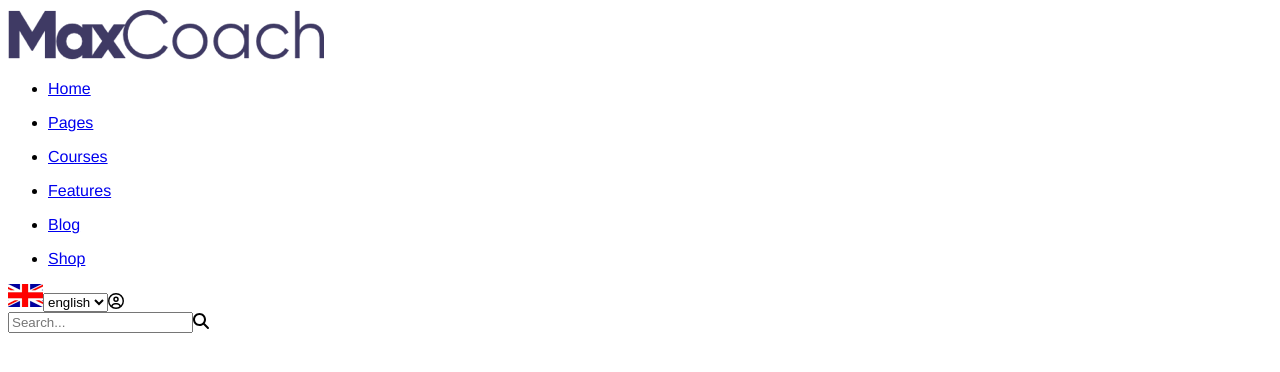
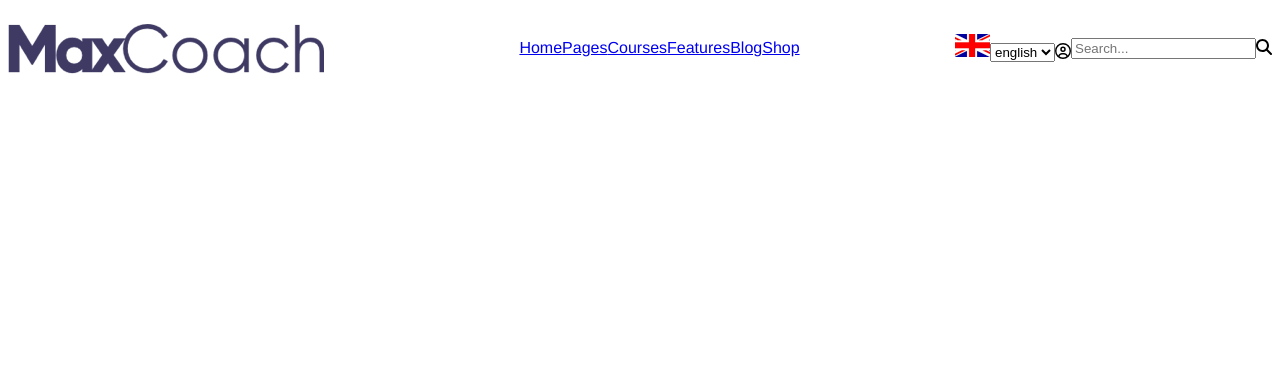
Before and after one commit to NuvoloniM/proj-html-vuejs, a Vue app: page / in a window 1280 px wide. Shown: the top 372 px of the page. Built offline with nearby package versions, Linux system fonts and the light colour scheme.

Commit message:
inizio creazione mixin e style header

```diff
--- /dev/null
+++ b/src/assets/style/mixin.scss
@@ -0,0 +1,15 @@
+@import './variables.scss';
+
+@mixin orizontalMenu {
+    list-style: none;
+    display: flex;
+    align-items: center;
+    justify-content: space-between;
+}
+
+@mixin d-flex ( $just, $align ){
+    display: flex;
+    flex-wrap: wrap;
+    justify-content: $just;
+    align-items: $align;
+}
--- a/src/components/header/HeaderComp.vue
+++ b/src/components/header/HeaderComp.vue
@@ -3,7 +3,6 @@
         <LogoComp/>
         <HeaderNavComp/>
         <SelectComp/>
-        <SearchComp/>
     </div>
 </template>
 
@@ -12,7 +11,6 @@
 import LogoComp from '../header/partials/LogoComp.vue';
 import HeaderNavComp from '../header/partials/HeaderNavComp.vue';
 import SelectComp from '../header/partials/SelectComp.vue';
-import SearchComp from '../header/partials/SearchComp.vue';
 
 export default {
     name: 'HeaderComp',
@@ -20,11 +18,18 @@ export default {
         LogoComp,
         HeaderNavComp,
         SelectComp,
-        SearchComp,
     }
 }
 </script>
 
 <style lang="scss" scoped>
+// importo file mixin
+@import '../../assets/style/mixin.scss';
+
+div {
+    // prendo dal file mixin un set creato con variabili e lo completo con quellop che mi serve
+    @include d-flex( space-between, center);
+    height: 80px;
+}
 
 </style>
--- a/src/components/header/partials/HeaderNavComp.vue
+++ b/src/components/header/partials/HeaderNavComp.vue
@@ -1,7 +1,7 @@
 <template>
     <div>
-        <ul v-for="(element,index) in navbarMenu" :key="index">
-            <li>
+        <ul>
+            <li v-for="(element,index) in navbarMenu" :key="index">
                 <a :href="`${element.url}`">{{element.name}}</a>
             </li>
         </ul>
@@ -45,5 +45,11 @@ export default {
 </script>
 
 <style lang="scss" scoped>
+@import '../../../assets/style/mixin.scss';
+
+ul {
+    @include orizontalMenu;
+}
+
 
 </style>
--- a/src/components/header/partials/SelectComp.vue
+++ b/src/components/header/partials/SelectComp.vue
@@ -1,7 +1,10 @@
 <template>
     <div>
+        <div>
             <!-- uso il valore dato dalla select (mi ritorna l'index dell'array) per mostrare la bandiera legata alla lingua -->
-        <span> <img :src="`${this.language[this.selected].flag}`" alt=""> </span>
+            <span>
+                <img :src="`${this.language[this.selected].flag}`" alt="">
+            </span>
             <!-- inserisco il v-model per ottenere in data il valore selezionato (lo preimposto in 0 per non farlo risultare undefined) -->
             <select name="language" id="lang" v-model="selected">
                 <!-- ciclo l'array di oggetti per ottenere indice e nome da inserire nel value e nella select -->
@@ -12,11 +15,19 @@
                 <font-awesome-icon icon="fa-regular fa-circle-user" />
             </span>
         </div>
+        <SearchComp/>
+    </div>
 </template>
 
 <script>
+
+import SearchComp from '../partials/SearchComp.vue'
+
 export default {
     name: 'SelectComp',
+    components: {
+        SearchComp,
+    },
     data(){
         return{
             language: [
```
Also changed, not shown: src/assets/logo.png (deleted), src/assets/style/variables.scss (added). Lines whose indentation alone changed are shown as unchanged.
